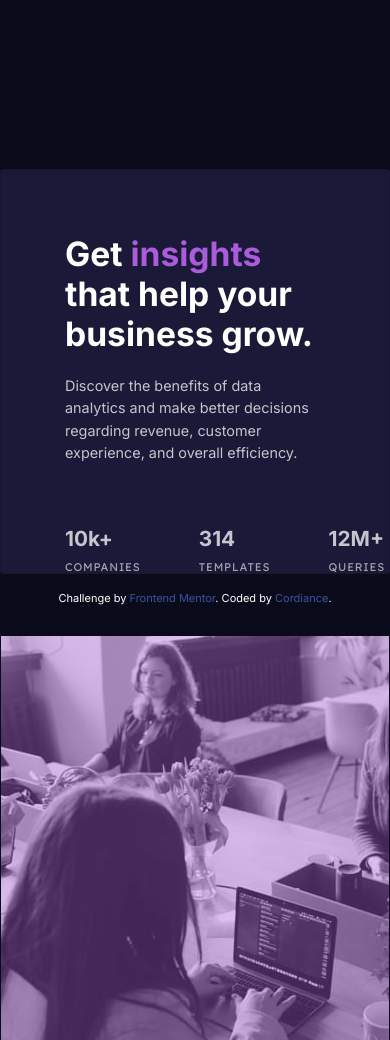
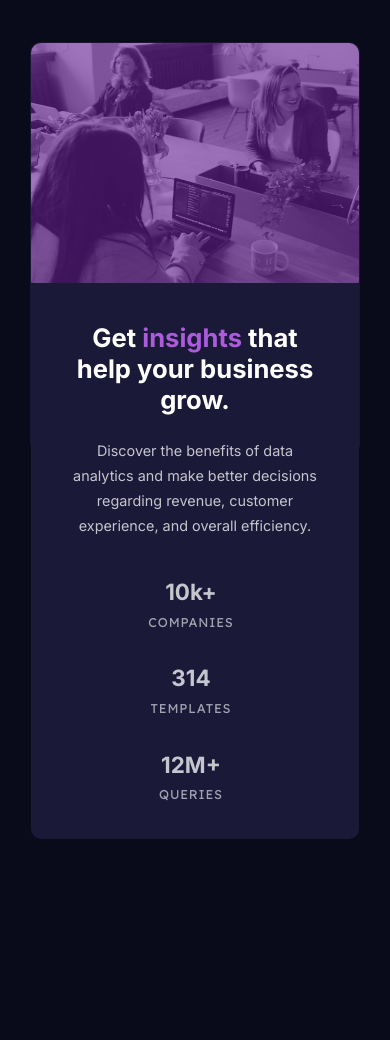
Before and after one commit to Cordiance/stats-preview-card-component, a plain HTML site: page index.html in a window 390 px wide. After the commit the page ends 884 px from the top, so only its background shows below. Drawn offline with nearby package versions, Linux system fonts and the light colour scheme.

Commit message:
responsive for smarthones finished

```diff
--- a/index.html
+++ b/index.html
@@ -22,7 +22,7 @@
 <body>
 
   <main class="mx-auto card mb-3">
-    <div class="row no-gutters">
+    <div class="row no-gutters flex-column-reverse flex-md-row">
 
       <div class="col-md-6">
         <div class="card-body">
@@ -43,9 +43,8 @@
       </div>
 
       <div class="col-md-6 overlay">
-        <img class="img rounded-right" src="/images/image-header-desktop.jpg" alt="People working with PCs">
+        <img class="card-img" src="/images/image-header-desktop.jpg" alt="People working with PCs">
       </div>
-
 
     </div>
   </main>
--- a/style.scss
+++ b/style.scss
@@ -1,6 +1,7 @@
 $verydarkblue:hsl(233, 47%, 7%); //main background
 $darkdesaturatedblue:hsl(244, 38%, 16%); // card background
 $softviolet:hsl(277, 64%, 61%); // accent
+$softvioletimg: rgb(102, 31, 150); // img color
 $white:hsl(0, 0%, 100%); // main heading, stats
 $slightlytransparentwhitemain:hsla(0, 0%, 100%, 0.75); // main paragraph
 $slightlytransparentwhitestat:hsla(0, 0%, 100%, 0.6); // stat headings
@@ -22,9 +23,12 @@ body {
         max-width: 1010px;
         height: 405px;
         background-color: $darkdesaturatedblue;
+        border-bottom-right-radius: 10px;
+        border-top-right-radius: 10px;
 
         .card-body {
-            padding: 4rem 4rem 2.65rem;
+            padding: 4rem 4rem 0rem;
+            background-color: $darkdesaturatedblue;
 
             .card-title {
                 font-size: 2.1rem;
@@ -71,13 +75,15 @@ body {
         .overlay {
             width: 100%;
             height: 404px;
-            background: $softviolet;
+            background: $softvioletimg;
             overflow: hidden;
-        }
+            border-bottom-right-radius: 10px;
+            border-top-right-radius: 10px;
 
-        img {
-            //width: 400px;
-            opacity: 0.6;
+            img {
+                height: 404px;
+                opacity: 0.4;
+            }
         }
     }
 
@@ -90,3 +96,73 @@ body {
         color: hsl(228, 45%, 44%);
     }
 }
+
+@media screen and (min-width:768px) {
+    body {
+
+        .card .card-body .stats {
+            padding-top: 1rem;
+        }
+    }
+}
+
+@media screen and (max-width:767px) {
+    body {
+        width: 330px;
+        height: 800px;
+        margin: 5vh auto;
+
+        .card {
+            border-bottom-right-radius: 0px;
+            border-top-left-radius: 10px;
+
+            .card-body {
+                padding: 2.5rem 0rem 0rem 0rem;
+                text-align: center;
+                border-bottom-right-radius: 10px;
+                border-bottom-left-radius: 10px;
+
+                .card-title {
+                    font-size: 1.6rem;
+                    padding: 0rem 2.5rem;
+                    margin-bottom: 1.5rem;
+                }
+
+                .card-text {
+                    font-size: 0.9rem;
+                    line-height: 1.55rem;
+                    padding: 0rem 2.5rem;
+                }
+
+                .stats {
+                    padding-top: 1.6rem;
+                    text-align: center;
+                    margin-right: 0rem;
+                    flex-direction: column;
+                    align-items: center;
+                    justify-content: space-between;
+
+                    p {
+                        font-size: 1.4rem;
+
+                        span {
+                            font-size: 0.8rem;
+                            padding-bottom: 1rem;
+                        }
+                    }
+                }
+            }
+
+            .overlay {
+                height: 240px;
+                border-bottom-right-radius: 0px;
+                border-top-left-radius: 10px;
+
+                img {
+                    width: 100%;
+                    height: 100%;
+                }
+            }
+        }
+    }
+}
```
Also changed, not shown: style.css, 1 other file.
